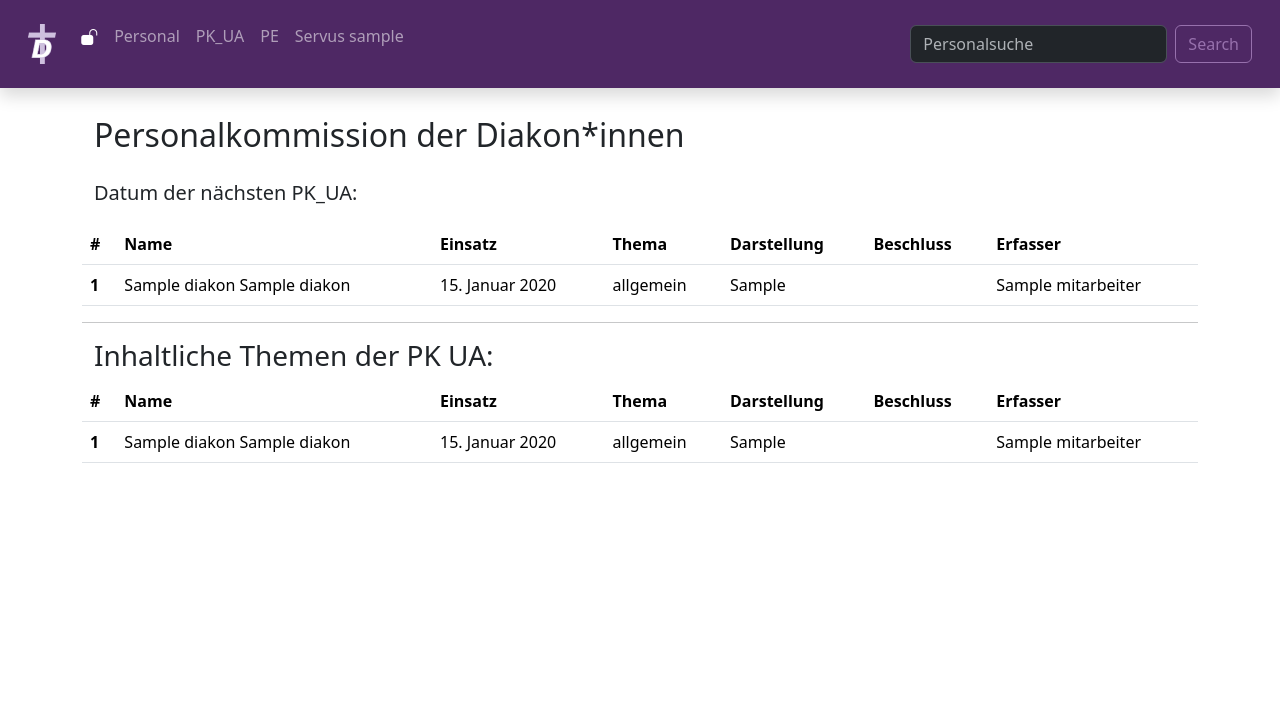
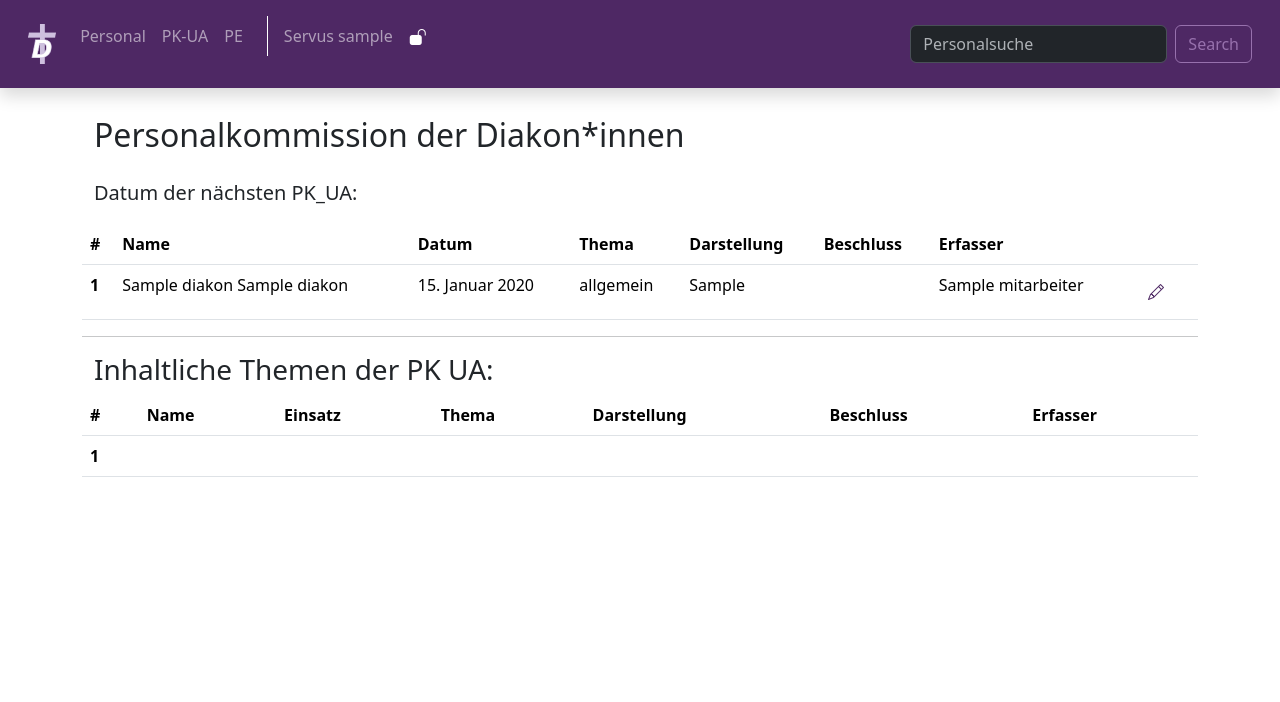
Before and after one commit to VolliVollkrass/diakonen-portal, a Django app: page /pkua/ in a window 1280 px wide. Shown: the top 702 px of the page. Run offline with Django 5.2, Linux system fonts and the light colour scheme; a user stored in the database is signed in; tables that the repository leaves empty hold one stand-in row (values such as "Sample post"); lists and menus that the app fills with data are empty.

Commit message:
Diakonen-Info-App diverse Anpassungen

```diff
--- a/personal/admin.py
+++ b/personal/admin.py
@@ -1,5 +1,5 @@
 from django.contrib import admin
-from .models import Mitarbeiter, Diakon, Kontakt, Dokument, Beurteilung, Einsatzort, Einsatz
+from .models import Mitarbeiter, Diakon, Kontakt, Dokument, Beurteilung, Einsatzort, Einsatz, Pkua
 
 # Register your models here.
 admin.site.register(Mitarbeiter)
@@ -9,3 +9,4 @@ admin.site.register(Dokument)
 admin.site.register(Beurteilung)
 admin.site.register(Einsatzort)
 admin.site.register(Einsatz)
+admin.site.register(Pkua)
--- a/personal/templates/personal/menu.html
+++ b/personal/templates/personal/menu.html
@@ -8,6 +8,19 @@
     <div class="collapse navbar-collapse" id="navbarSupportedContent">
       <ul class="navbar-nav me-auto mb-2 mb-lg-0">
         {% if user.is_authenticated %}
+
+        <li class="nav-item">
+          <a class="nav-link" href="{% url 'personal' %}">Personal</a>
+        </li>
+        <li class="nav-item">
+          <a class="nav-link" href="{% url 'pkua' %}">PK-UA</a>
+        </li>
+        <li class="nav-item">
+          <a class="nav-link" href="{% url 'pe' %}">PE</a>
+        </li>
+        <li class="nav-item">
+          <p class="nav-link border-start ps-3 ms-3 border-1 border-white">Servus {{ user.username }}</p>
+        </li>
         <li class="nav-item">
           <form method="post" action="{% url 'logout' %}" class="nav-link d-flex">
             {% csrf_token %}
@@ -16,24 +29,13 @@
             </button>
           </form>
         </li>
-        <li class="nav-item">
-          <a class="nav-link" href="{% url 'personal' %}">Personal</a>
-        </li>
-          <li class="nav-item">
-            <a class="nav-link" href="{% url 'pkua' %}">PK_UA</a>
-          </li>
-          <li class="nav-item">
-            <a class="nav-link" href="{% url 'pe' %}">PE</a>
-          </li>
-          <li class="nav-item">
-            <p class="nav-link">Servus {{ user.username }}</p>
-          </li>
         {% else %}
           <li class="nav-item">
             <a class="nav-link" href="{% url 'login' %}"><i class="bi bi-lock-fill"></i></a>
           </li>
         {% endif %}
       </ul>
+
       {% if user.is_authenticated %}
       <form class="d-flex" method=POST action="{% url 'search_personal' %}" role="search">
         {% csrf_token %}
--- a/personal/templates/personal/person_detail.html
+++ b/personal/templates/personal/person_detail.html
@@ -100,8 +100,9 @@
                             <th>Erfasser</th>
                             <th>Bearbeitungsstand</th>
                             <th>Kontaktgrund</th>
-                            <th>Kommentar</th>
-                            <th>PK_UA</th>
+                            <th>Darstellung</th>
+                            <th>PK-UA Beschluss</th>
+                            <th>PK-UA</th>
                             <th>PE</th>
                         </tr>
                     </thead>
@@ -115,6 +116,7 @@
                             <td>{{ kontakt.bearbeitungsstand }}</td>
                             <td>{{ kontakt.kontaktgrund }}</td>
                             <td><div>{% if kontakt.kommentar %}{{ kontakt.kommentar }}{% else %}Kein Kommentar{% endif %}</div></td>
+                            <td><div>Hier kommt der Beschluss rein, sobald dieser im PK-UA beschlossen worden ist. Mit einem kleinen Datum oben rechts.</div></td>
                             <td class="text-center "><div>{% if kontakt.pk_ua %}<i class="bi bi-clipboard-check "></i>{% else %}{% endif %}</div></td>
                             <td class="text-center "><div>{% if kontakt.pe %}<i class="bi bi-clipboard-check"></i>{% else %}{% endif %}</div></td>
                         </tr>
--- a/personal/templates/personal/pkua.html
+++ b/personal/templates/personal/pkua.html
@@ -12,16 +12,16 @@
     <tr>
       <th scope="col">#</th>
       <th scope="col">Name</th>
-      <th scope="col">Einsatz</th>
+      <th scope="col">Datum</th>
       <th scope="col">Thema</th>
       <th scope="col">Darstellung</th>
       <th scope="col">Beschluss</th>
       <th scope="col">Erfasser</th>
-
+      <th scope="col"></th>
     </tr>
   </thead>
   <tbody>
-    {% for pk in pkua %}
+    {% for pk in pkua_kontakt %}
     <tr>
       <th scope="row">{{ forloop.counter }}</th>
       <td>{{ pk.diakon.vorname }} {{ pk.diakon.nachname }}</td>
@@ -30,6 +30,7 @@
       <td>{{ pk.kommentar }}</td>
       <td>{{ pk.beschluss }}</td>
       <td>{{ pk.erfasser.name }}</td>
+      <th><a class="btn btn-default " href="#"><i class="bi bi-pencil bearbeitung"></i></a></th>
     </tr>
     {% endfor %}
   </tbody>
@@ -52,15 +53,15 @@
     </tr>
   </thead>
   <tbody>
-    {% for pk in pkua %}
+    {% for d in diakon %}
     <tr>
       <th scope="row">{{ forloop.counter }}</th>
-      <td>{{ pk.diakon.vorname }} {{ pk.diakon.nachname }}</td>
-      <td>{{ pk.datum }}</td>
-      <td>{{ pk.kontaktgrund }}</td>
-      <td>{{ pk.kommentar }}</td>
-      <td>{{ pk.beschluss }}</td>
-      <td>{{ pk.erfasser.name }}</td>
+      <td></td>
+      <td></td>
+      <td></td>
+      <td></td>
+      <td></td>
+      <td></td>
     </tr>
     {% endfor %}
   </tbody>
--- a/personal/views.py
+++ b/personal/views.py
@@ -102,9 +102,10 @@ def neuer_einsatz(request, pk, einsatz_pk=None):
 @login_required
 def pkua(request):
     diakon = Diakon.objects.all()  # Get all diakons
-    pkua = Kontakt.objects.filter(pk_ua=True).order_by('-datum')  # Filter for PK UA contacts
+    pkua_kontakt = Kontakt.objects.filter(pk_ua=True).order_by('-datum')  # Filter for PK UA contacts
+    pkua = Pkua.objects.all()
 
-    return render(request, 'personal/pkua.html', {'diakon': diakon, 'pkua': pkua})
+    return render(request, 'personal/pkua.html', {'diakon': diakon, 'pkua_kontakt': pkua_kontakt})
 
 @login_required
 def pe(request):
```
Also changed, not shown: static/css/base.css (line endings or trailing spaces).
